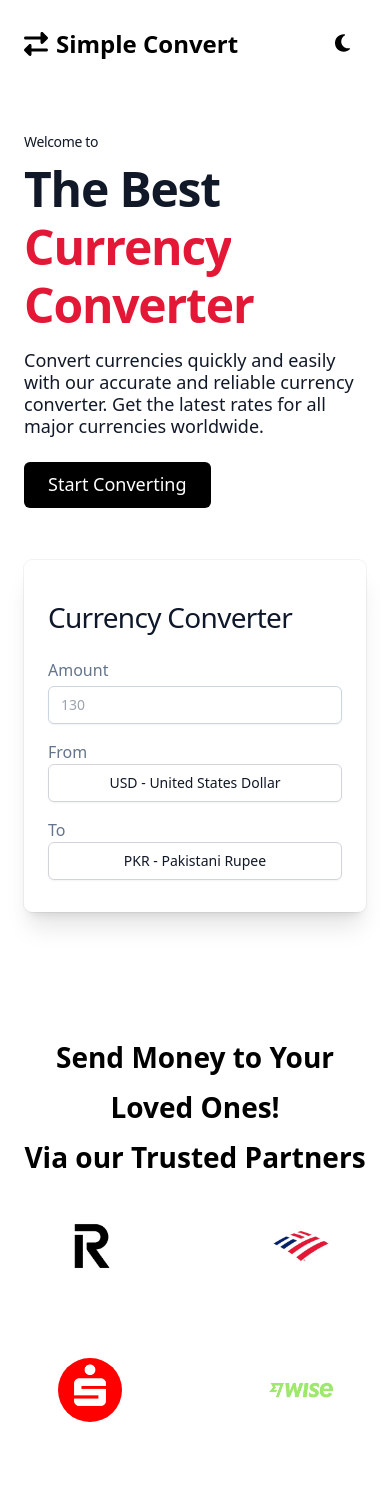
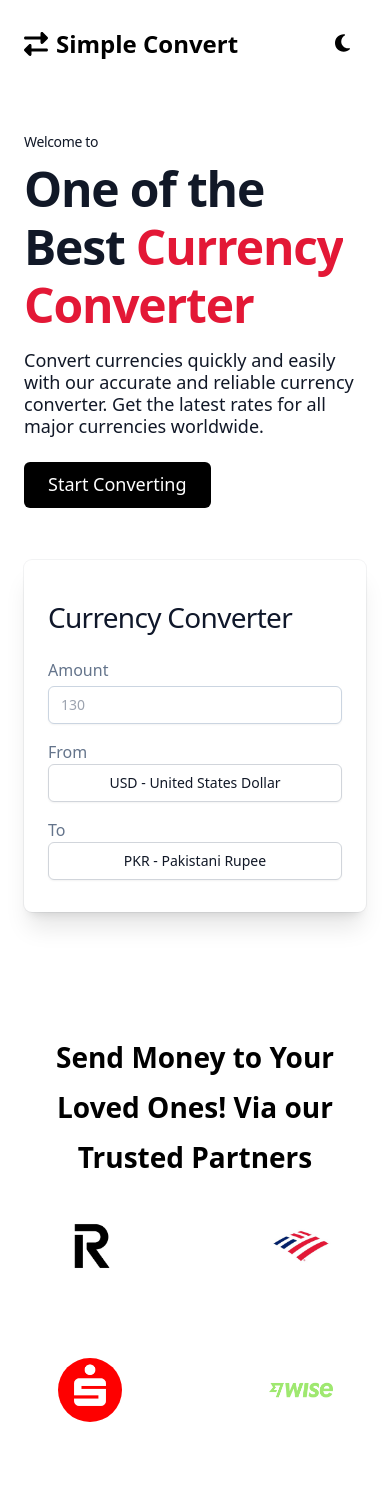
Before and after one commit to SyedAhtsham/Currency-Converter-App, a React (Vite) app: page / in a window 390 px wide. Shown: the top 1501 px of the page. Built offline with nearby package versions, Linux system fonts and the light colour scheme; a web font is replaced by a local one.

Commit message:
Reduce the margin top in the mobile hero section

```diff
--- a/src/App.jsx
+++ b/src/App.jsx
@@ -20,12 +20,12 @@ function App() {
           <div className='md:w-1/2'>
             <h3 className='text-sm font-medium tracking-tight'>Welcome to</h3>
             <h1 className='text-4xl font-bold tracking-tight mt-2'>
-              The Best <span className='gradient-text'>Currency Converter</span>
+              One of the Best <span className='gradient-text'>Currency Converter</span>
             </h1>
             <p className='mt-4 text-lg'>
               Convert currencies quickly and easily with our accurate and reliable currency converter. Get the latest rates for all major currencies worldwide.
             </p>
-            <button className='mt-6 bg-black text-white px-6 py-3 text-lg font-medium rounded-md'>
+            <button className='mt-6 bg-black text-white px-6 py-3 text-lg font-medium rounded-md' >
               Start Converting
             </button>
           </div>
@@ -41,7 +41,11 @@ function App() {
 
       <section className='pb-10'>
         <div className="w-full max-w-screen-xl mx-auto p-6 mt-10">
-          <h2 className="text-3xl font-bold text-center my-8">Send Money to Your Loved Ones!<br /> Via our Trusted Partners</h2>
+
+            <h2 className="text-3xl font-bold text-center my-8 max-w-[30ch] mx-auto">
+              Send Money to Your Loved Ones! Via our Trusted Partners
+            </h2>
+
           <div className="flex flex-wrap w-full justify-around items-center gap-20">
             {/* Partner Logos */}
             <a href='https://www.revolut.com/en-US/money-transfer/' target='blank'><img src={img4} alt="Partner 2" className="h-16 md:h-20" /></a>
--- a/src/components/CurrencyConverter.jsx
+++ b/src/components/CurrencyConverter.jsx
@@ -72,6 +72,7 @@ function CurrencyConverter({ focusInput }) {
     }, [focusInput]);
 
     return (
+        <section id="converter">
         <div className="currency-converter">
             <h2 className="text-3xl font-medium tracking-tight text-slate-900">Currency Converter</h2>
 
@@ -114,7 +115,8 @@ function CurrencyConverter({ focusInput }) {
                     Conversion Rate:  1 {fromCurrency.split(' ')[0]} = {currentRate.toFixed(2)} {toCurrency.split(' ')[0]}
                 </div>
             )}
-        </div>
+            </div>
+        </section>
     );
 }
 
```
